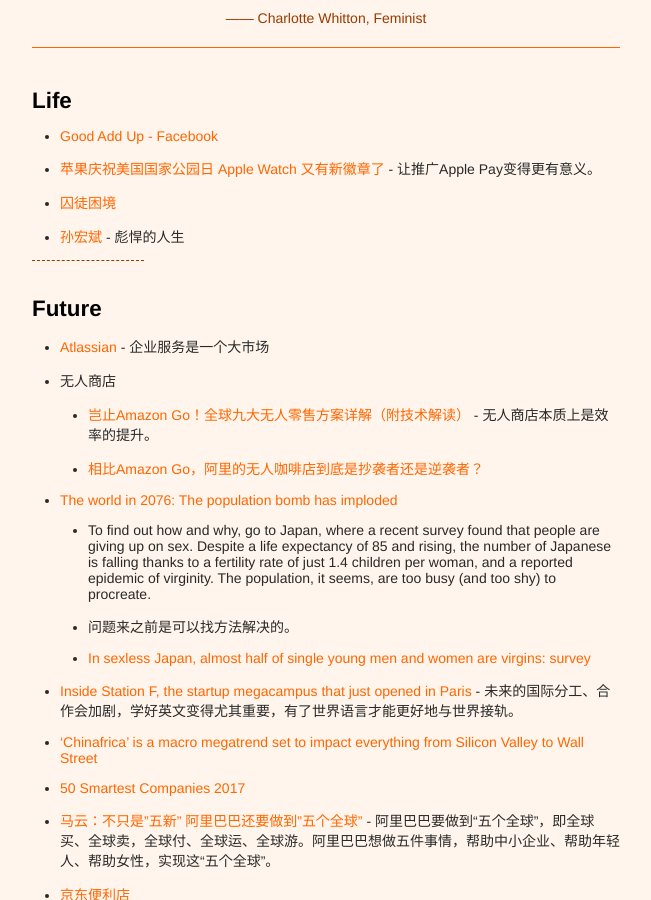
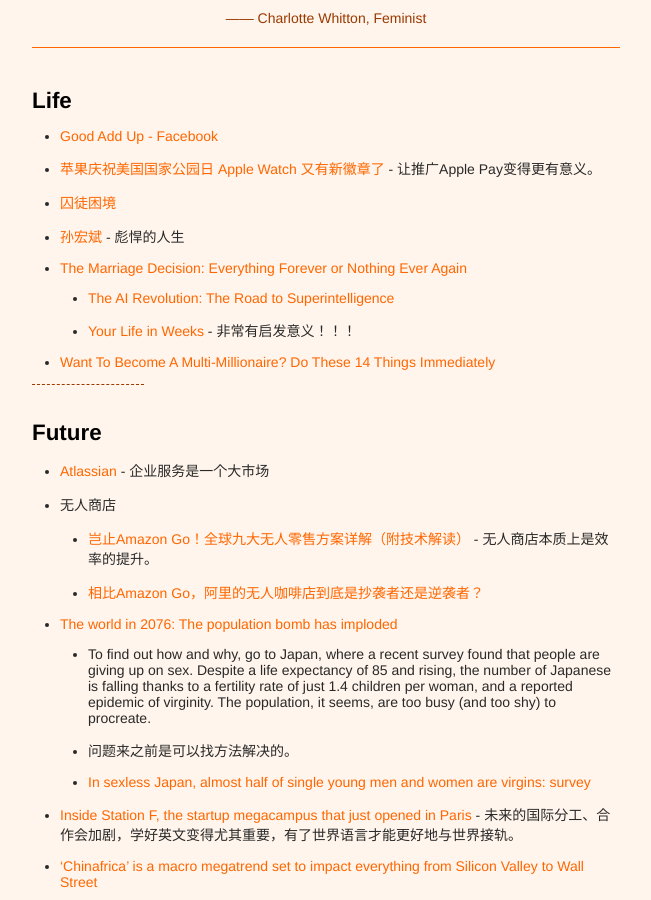
Before and after one commit to xianyuxmu/xianyuxmu.github.io, a Jekyll site: the page built from _posts/2017-07-03-monthly-reading.md, in a window 1280 px wide and 900 px high, scrolled down 301 px. Shown: the whole window, without its empty margins (314-965 px from the left). Built offline with Jekyll 4.4.1, drawn with Linux system fonts in a browser that asks for light colours; comment, search, counter and statistics services are not loaded; some of the changed text lies outside the part shown.

Commit message:
Daily Reading of 26 Jul. 2017

```diff
--- a/_posts/2017-07-03-monthly-reading.md
+++ b/_posts/2017-07-03-monthly-reading.md
@@ -21,6 +21,10 @@
 - [苹果庆祝美国国家公园日 Apple Watch 又有新徽章了](http://www.cnbeta.com/articles/tech/627511.htm) - 让推广Apple Pay变得更有意义。
 - [囚徒困境](https://zh.wikipedia.org/wiki/%E5%9B%9A%E5%BE%92%E5%9B%B0%E5%A2%83)
 - [孙宏斌](https://baike.baidu.com/item/%E5%AD%99%E5%AE%8F%E6%96%8C/10345181) - 彪悍的人生
+- [The Marriage Decision: Everything Forever or Nothing Ever Again](https://waitbutwhy.com/2016/09/marriage-decision.html)
+	- [The AI Revolution: The Road to Superintelligence](https://waitbutwhy.com/2015/01/artificial-intelligence-revolution-1.html)
+	- [Your Life in Weeks](https://waitbutwhy.com/2014/05/life-weeks.html) - 非常有启发意义！！！
+- [Want To Become A Multi-Millionaire? Do These 14 Things Immediately](https://medium.com/the-mission/want-to-become-a-multi-millionaire-then-do-these-14-things-immediately-18065dc492a1)
 
 
 ----
```
Also changed, not shown: other parts of _posts/2017-07-03-monthly-reading.md (+3 -0 lines).
